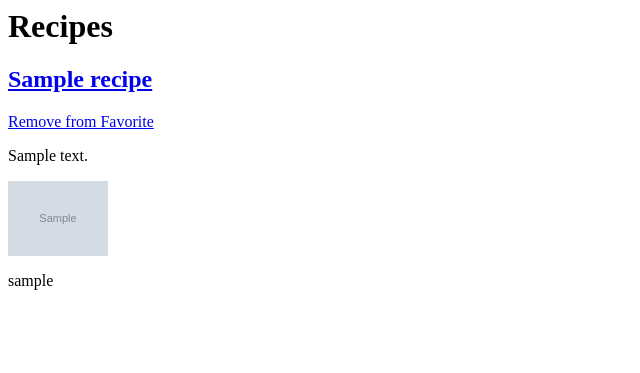
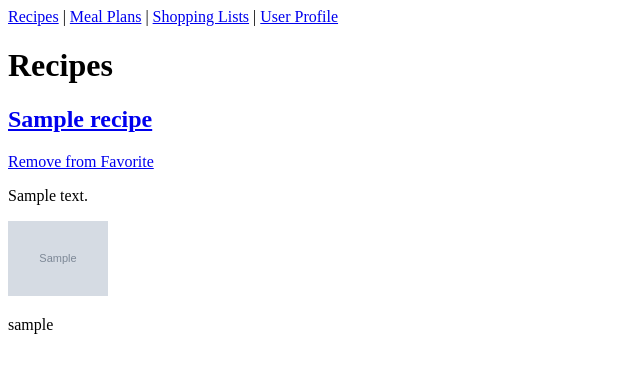
Before and after one commit to JoelRice/Plan-Shop-Eat, a Django app: page /recipe_app/recipes/ in a window 1280 px wide. Shown: the top 373 px of the page, without its empty margins (0-640 px from the left). Run offline with Django 3.2, Linux system fonts and the light colour scheme; a user stored in the database is signed in; tables that the repository leaves empty hold one stand-in row (values such as "Sample post"); grey boxes marked "Sample" are stand-in pictures.

Commit message:
base.html added and implimented on recipes.

```diff
--- a/templates/base.html
+++ b/templates/base.html
@@ -0,0 +1,23 @@
+<!DOCTYPE html>
+<html lang="en">
+
+<head>
+    <title>{% block title %}Plan. Shop. Eat.{% endblock %}</title>
+</head>
+
+<body>
+    <div id="navbar">
+        {% block navbar %}
+        <a href="/recipe_app/recipes">Recipes</a> |
+        <a href="/meal_plan_app/plans">Meal Plans</a> |
+        <a href="/shopping_list_app/">Shopping Lists</a> |
+        <a href="/custom_user_app/">User Profile</a>
+
+        {% endblock %}
+    </div>
+
+    <div id="content">
+        {% block content %}{% endblock %}
+    </div>
+</body>
+</html>
--- a/templates/recipes.html
+++ b/templates/recipes.html
@@ -1,3 +1,5 @@
+{% extends 'base.html' %}
+{% block content %}
 <h1>Recipes</h1>
 
 {% for recipe in recipes %}
@@ -19,3 +21,4 @@
 {% endif %}
 <p>{{recipe.created_by}}</p>
 {% endfor %}
+{% endblock %}
```
